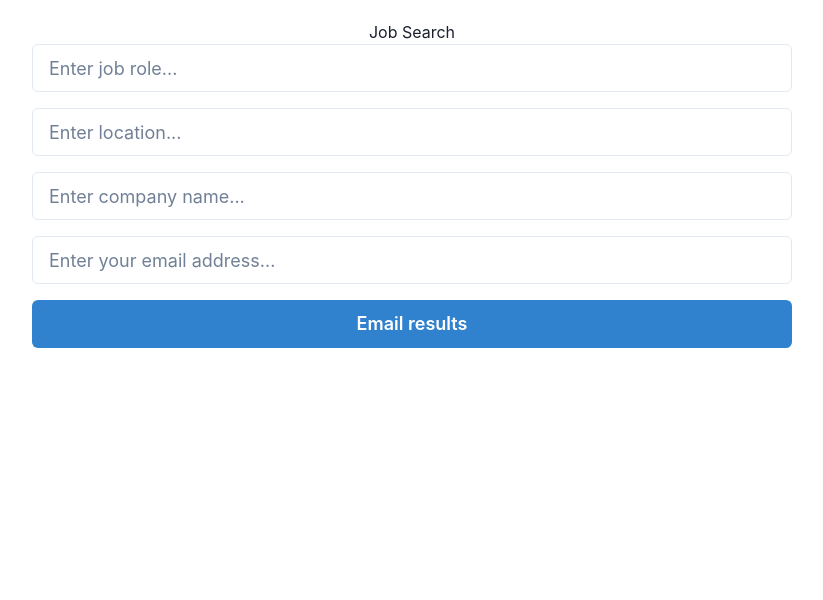
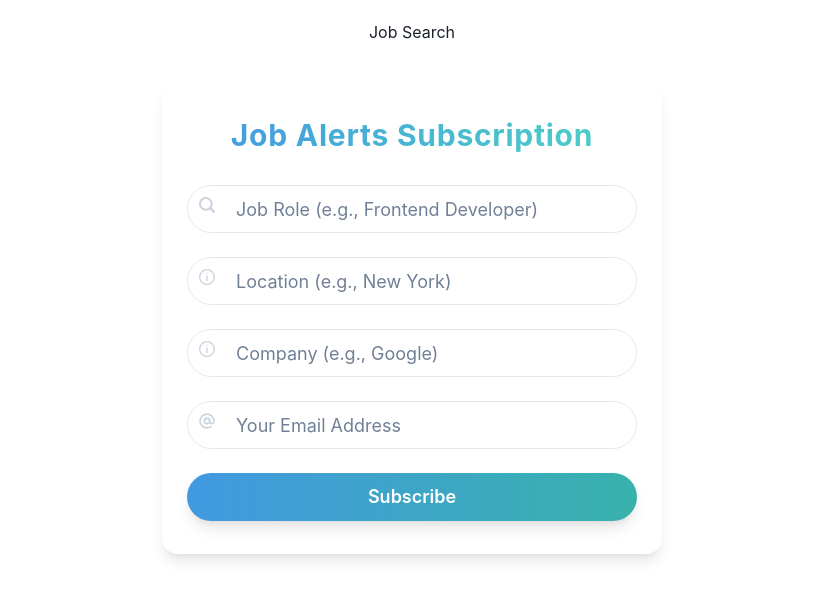
Before and after one commit to danieljohannsson/one-job, a React (Create React App) app in the folder frontend/: page / in a window 1280 px wide. Shown: the top 600 px of the page, without its empty margins (228-1051 px from the left). Built offline with nearby package versions, Linux system fonts and the light colour scheme.

Commit message:
Redesigned Mail subscription page

```diff
--- a/frontend/src/components/SearchBar.tsx
+++ b/frontend/src/components/SearchBar.tsx
@@ -1,6 +1,6 @@
-// SearchBar.tsx
 import React, { useState } from 'react';
-import { Input, Button, Stack } from '@chakra-ui/react';
+import { Input, Button, Stack, useToast, Box, Heading, Grid, InputGroup, InputLeftElement } from '@chakra-ui/react';
+import { AtSignIcon, Search2Icon, InfoOutlineIcon } from '@chakra-ui/icons';
 
 interface SearchBarProps {
   onEmail: (email: string, role: string, location: string, company: string) => void;
@@ -11,48 +11,132 @@ const SearchBar: React.FC<SearchBarProps> = ({ onEmail }) => {
   const [location, setLocation] = useState('');
   const [company, setCompany] = useState('');
   const [email, setEmail] = useState('');
+  const [loading, setLoading] = useState(false);
 
-  const handleSubmit = (e: React.FormEvent) => {
+  const toast = useToast();
+
+  const handleSubmit = async (e: React.FormEvent) => {
     e.preventDefault();
-    onEmail(email, role, location, company);
+    setLoading(true);
+    try {
+      await onEmail(email, role, location, company);
+      toast({
+        title: 'Subscribed!',
+        description: 'You will receive job alerts based on your preferences.',
+        status: 'success',
+        duration: 4000,
+        isClosable: true,
+        position: 'top',
+      });
+    } catch (error) {
+      console.error('Error:', error);
+    } finally {
+      setLoading(false);
+    }
   };
 
   return (
+    <Box
+      maxW="500px"
+      mx="auto"
+      mt={10}
+      px={6}
+      py={8}
+      bg="rgba(255, 255, 255, 0.2)"
+      boxShadow="lg"
+      borderRadius="2xl"
+      backdropFilter="blur(10px)"
+      border="1px solid rgba(255, 255, 255, 0.3)"
+    >
+      <Heading
+        as="h1"
+        size="lg"
+        textAlign="center"
+        mb={8}
+        color="blue.500"
+        bgGradient="linear(to-r, blue.400, teal.300)"
+        bgClip="text"
+        fontWeight="bold"
+        letterSpacing="wide"
+      >
+        Job Alerts Subscription
+      </Heading>
+
       <form onSubmit={handleSubmit}>
-      <Stack spacing={4} mb="4">
+        <Grid templateColumns="1fr" gap={6}>
+          <InputGroup>
+            <InputLeftElement pointerEvents="none" children={<Search2Icon color="gray.300" />} />
             <Input
               value={role}
               onChange={(e) => setRole(e.target.value)}
-          placeholder="Enter job role..."
+              placeholder="Job Role (e.g., Frontend Developer)"
               size="lg"
-          borderRadius="md"
+              focusBorderColor="blue.400"
+              bg="whiteAlpha.700"
+              borderRadius="full"
+              _hover={{ bg: 'whiteAlpha.800' }}
             />
+          </InputGroup>
+
+          <InputGroup>
+            <InputLeftElement pointerEvents="none" children={<InfoOutlineIcon color="gray.300" />} />
             <Input
               value={location}
               onChange={(e) => setLocation(e.target.value)}
-          placeholder="Enter location..."
+              placeholder="Location (e.g., New York)"
               size="lg"
-          borderRadius="md"
+              focusBorderColor="blue.400"
+              bg="whiteAlpha.700"
+              borderRadius="full"
+              _hover={{ bg: 'whiteAlpha.800' }}
             />
+          </InputGroup>
+
+          <InputGroup>
+            <InputLeftElement pointerEvents="none" children={<InfoOutlineIcon color="gray.300" />} />
             <Input
               value={company}
               onChange={(e) => setCompany(e.target.value)}
-          placeholder="Enter company name..."
+              placeholder="Company (e.g., Google)"
               size="lg"
-          borderRadius="md"
+              focusBorderColor="blue.400"
+              bg="whiteAlpha.700"
+              borderRadius="full"
+              _hover={{ bg: 'whiteAlpha.800' }}
             />
+          </InputGroup>
+
+          <InputGroup>
+            <InputLeftElement pointerEvents="none" children={<AtSignIcon color="gray.300" />} />
             <Input
               value={email}
               onChange={(e) => setEmail(e.target.value)}
-          placeholder="Enter your email address..."
+              placeholder="Your Email Address"
               size="lg"
-          borderRadius="md"
+              type="email"
+              focusBorderColor="blue.400"
+              bg="whiteAlpha.700"
+              borderRadius="full"
+              _hover={{ bg: 'whiteAlpha.800' }}
             />
-        <Button type="submit" colorScheme="blue" size="lg">
-          Email results
+          </InputGroup>
+
+          <Button
+            type="submit"
+            isLoading={loading}
+            loadingText="Subscribing"
+            size="lg"
+            borderRadius="full"
+            bgGradient="linear(to-r, blue.400, teal.400)"
+            color="white"
+            _hover={{ bgGradient: 'linear(to-r, blue.500, teal.500)' }}
+            boxShadow="lg"
+          >
+            Subscribe
           </Button>
-      </Stack>
+        </Grid>
       </form>
+    </Box>
   );
 };
 
```
Lines whose indentation alone changed are shown as unchanged.
